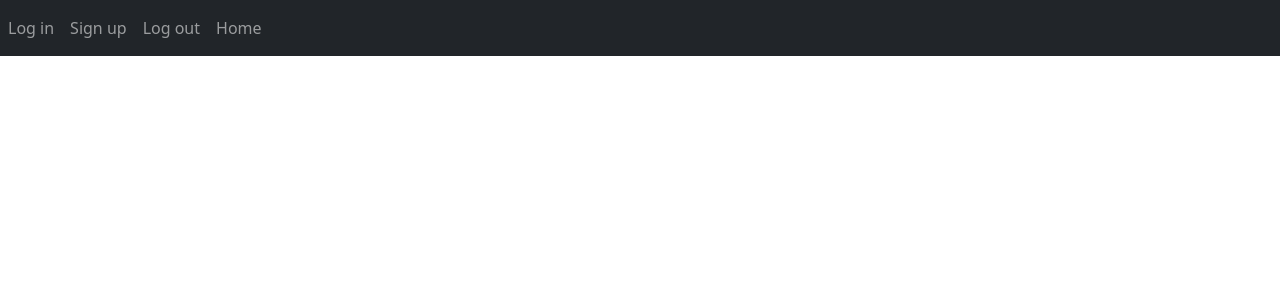
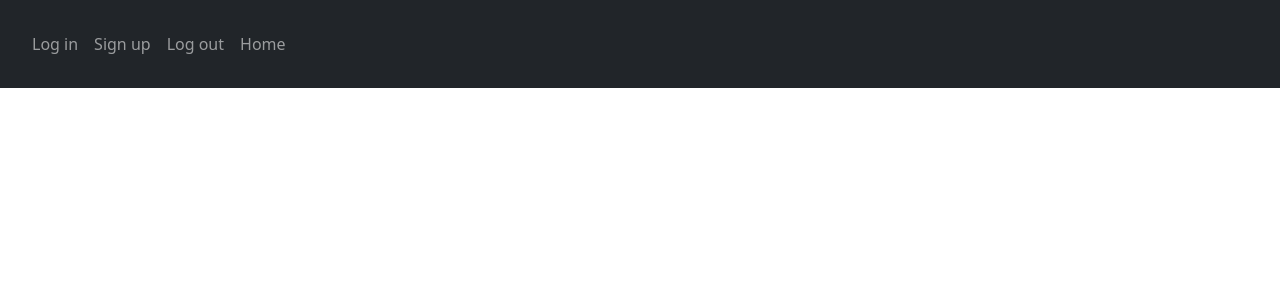
Before and after one commit to alexandroscharangionis/notes_Flask_website, a Flask app: template website/templates/base.html in a window 1280 px wide. Shown: the top 300 px of the page. Run offline with Flask 2, Linux system fonts and the light colour scheme; the template is opened without the code that fills it, so the values that code supplies are empty.

Commit message:
refactored snippet to use unordered list instead of div

```diff
--- a/website/templates/base.html
+++ b/website/templates/base.html
@@ -9,17 +9,25 @@
   <title>{% block title %}Test{%endblock%}</title>
 </head>
 <body>
-  <nav class="navbar navbar-expand-lg navbar-dark bg-dark">
-    <button class="navbar-toggler" type="button" data-bs-toggler="collapse" data-bs-target="#navbar">
+  <nav class="navbar navbar-expand-lg navbar-dark bg-dark p-4">
+    <button class="navbar-toggler" type="button" data-bs-toggle="collapse" data-bs-target="#navbar" aria-controls="navbar" aria-expanded="false" aria-label="Toggle navigation">
       <span class="navbar-toggler-icon"></span>
     </button>
     <div class="collapse navbar-collapse" id="navbar">
-      <div class="navbar-nav">
-        <a class="nav-item nav-link" href="/login" id="login">Log in</a>
-        <a class="nav-item nav-link" href="/sign-up" id="signup">Sign up</a>
-        <a class="nav-item nav-link" href="/logout" id="logout">Log out</a>
-        <a class="nav-item nav-link" href="/" id="home">Home</a>
-      </div>
+      <ul class="navbar-nav me-auto mb-2 mb-lg-0">
+        <li class="nav-item">
+          <a class="nav-link" href="/login" id="login">Log in</a>
+        </li>
+        <li class="nav-item">
+          <a class="nav-link" href="/sign-up" id="signup">Sign up</a>
+        </li>
+        <li class="nav-item">
+          <a class="nav-link" href="/logout" id="logout">Log out</a>
+        </li>
+        <li class="nav-item">
+          <a class="nav-link" href="/" id="home">Home</a>
+        </li>
+      </ul>
     </div>
   </nav>
   <script src="https://cdn.jsdelivr.net/npm/bootstrap@5.2.3/dist/js/bootstrap.bundle.min.js" integrity="sha384-kenU1KFdBIe4zVF0s0G1M5b4hcpxyD9F7jL+jjXkk+Q2h455rYXK/7HAuoJl+0I4" crossorigin="anonymous"></script>
```
